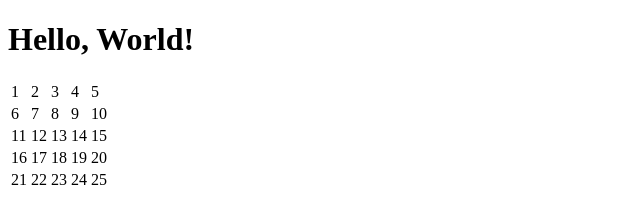
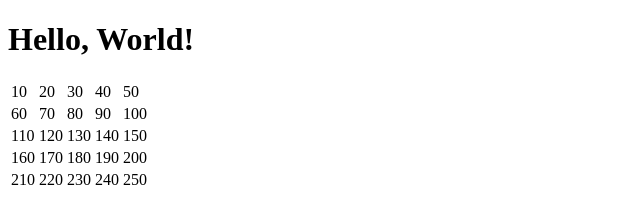
Before and after one commit to AntonOlehnovich/testrepo, a plain HTML site: page index.html in a window 1280 px wide. Shown: the whole page, without its empty margins (0-640 px from the left). Drawn offline with Linux system fonts and the light colour scheme.

Commit message:
Update from Home

```diff
--- a/index.html
+++ b/index.html
@@ -6,39 +6,39 @@
     <h1>Hello, World!</h1>
     <table>
         <tr>
-            <td>1</td>
-            <td>2</td>
-            <td>3</td>
-            <td>4</td>
-            <td>5</td>
+            <td>10</td>
+            <td>20</td>
+            <td>30</td>
+            <td>40</td>
+            <td>50</td>
         </tr>
         <tr>
-            <td>6</td>
-            <td>7</td>
-            <td>8</td>
-            <td>9</td>
-            <td>10</td>
+            <td>60</td>
+            <td>70</td>
+            <td>80</td>
+            <td>90</td>
+            <td>100</td>
         </tr>
         <tr>
-            <td>11</td>
-            <td>12</td>
-            <td>13</td>
-            <td>14</td>
-            <td>15</td>
+            <td>110</td>
+            <td>120</td>
+            <td>130</td>
+            <td>140</td>
+            <td>150</td>
         </tr>
         <tr>
-            <td>16</td>
-            <td>17</td>
-            <td>18</td>
-            <td>19</td>
-            <td>20</td>
+            <td>160</td>
+            <td>170</td>
+            <td>180</td>
+            <td>190</td>
+            <td>200</td>
         </tr>
         <tr>
-            <td>21</td>
-            <td>22</td>
-            <td>23</td>
-            <td>24</td>
-            <td>25</td>
+            <td>210</td>
+            <td>220</td>
+            <td>230</td>
+            <td>240</td>
+            <td>250</td>
         </tr>
     </table>
 </body>
```
